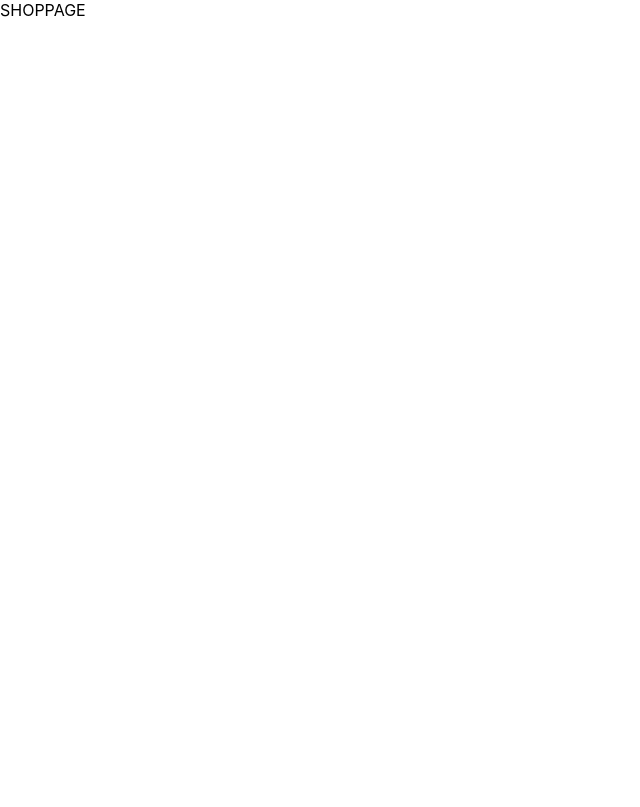
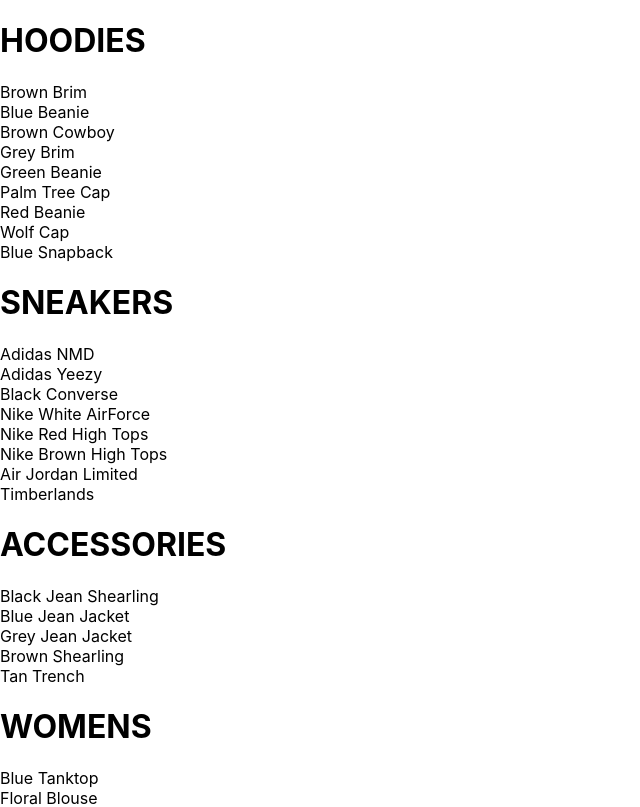
Before and after one commit to utevo/e-commerce, a React (Create React App) app: page /shop in a window 1280 px wide. Shown: the top 807 px of the page, without its empty margins (0-640 px from the left). Built offline with nearby package versions, Linux system fonts and the light colour scheme.

Commit message:
Create CollectionPreview component

```diff
--- /dev/null
+++ b/src/components/collection-preview/collection-preview.jsx
@@ -0,0 +1,19 @@
+import React from 'react';
+
+import './collection-preview.scss';
+
+
+const CollectionPreview = ({ title, items }) => (
+  <div className='collection-preview'>
+    <h1 className='title'>{title.toUpperCase()}</h1>
+    <div className='preview'>
+      {
+        items.map((item) => (
+          <div key={item.id}>{item.name}</div>
+        ))
+      }
+    </div>
+  </div>
+)
+
+export default CollectionPreview;
--- a/src/pages/shoppage/shoppage.jsx
+++ b/src/pages/shoppage/shoppage.jsx
@@ -1,19 +1,30 @@
 import React from 'react';
 
+import CollectionPreview from '../../components/collection-preview/collection-preview';
+
 import SHOP_DATA from './data.js';
+
 
 class ShopPage extends React.Component {
   constructor(props) {
     super(props);
 
     this.state = {
-      COLLECTION: SHOP_DATA
+      collections: SHOP_DATA
     }
   }
 
   render() {
     return (
-      <div className='shoppage'>SHOPPAGE</div>
+      <div className='shoppage'>
+        {
+          this.state.collections.map((collection) => (
+            <CollectionPreview
+              title={collection.title}
+              items={collection.items} />
+          ))
+        }
+      </div>
     )
   }
 }
```
Also changed, not shown: src/components/collection-preview/collection-preview.scss (added).
